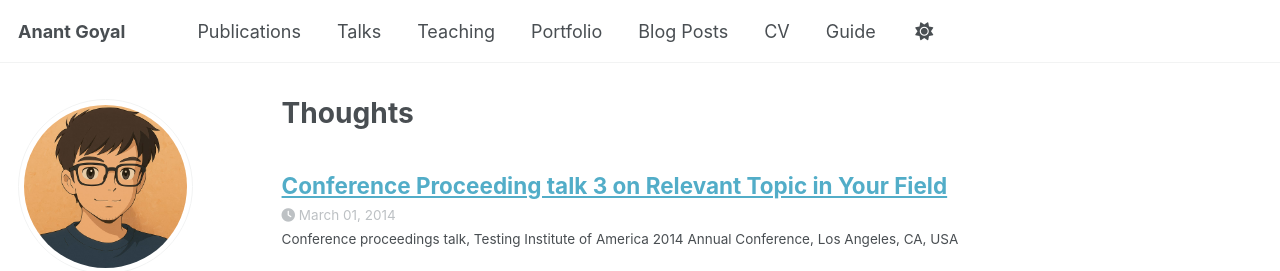
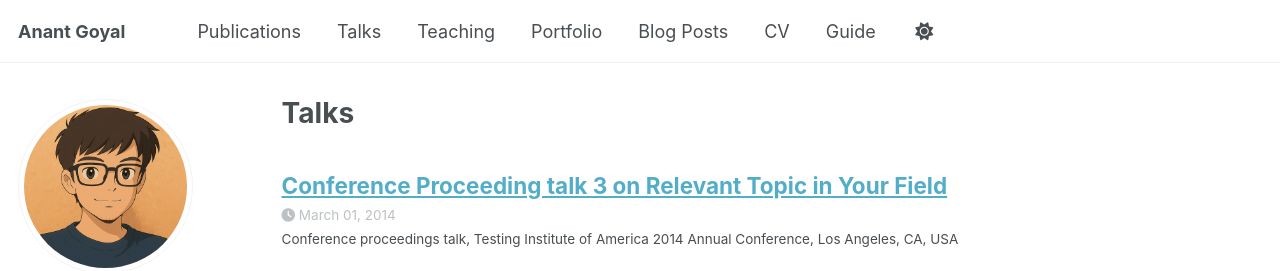
Before and after one commit to Mindfulbrain17/Mindfulbrain17.github.io, a Jekyll site: the page built from _pages/talks.html, in a window 1280 px wide and 1101 px high. Shown: the top 271 px of the window. Built offline with Jekyll 4.4.1, drawn with Linux system fonts in a browser that asks for light colours; some web fonts are replaced; a script bundle is joined from its source files by our own code; library files that are not in the unit come from our copies.

Commit message:
Update talks.html

```diff
--- a/_pages/talks.html
+++ b/_pages/talks.html
@@ -1,7 +1,7 @@
 ---
 layout: archive
-title: "Thoughts"
-permalink: /thoughts/
+title: "Talks"
+permalink: /talks/
 author_profile: true
 ---
 
```
